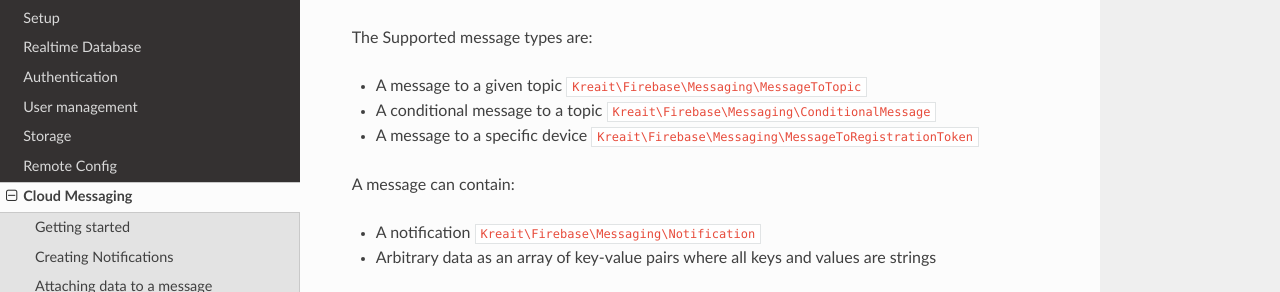
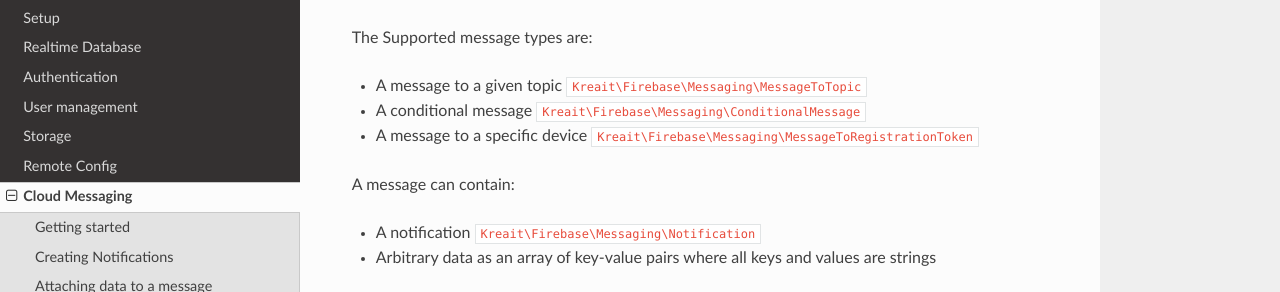
Before and after one commit to kreait/firebase-php, a Sphinx documentation site: the page built from docs/cloud-messaging.rst, in a window 1280 px wide and 900 px high, scrolled down 796 px. Shown: the part 157-449 px from the top of the window. Built offline with Sphinx 7.4.7 and the Read the Docs theme 2.0.0, drawn with Linux system fonts in a browser that asks for light colours.

Commit message:
Fix documentation about Conditional Messages

```diff
--- a/docs/cloud-messaging.rst
+++ b/docs/cloud-messaging.rst
@@ -38,7 +38,7 @@
 The Supported message types are:
 
 - A message to a given topic ``Kreait\Firebase\Messaging\MessageToTopic``
-- A conditional message to a topic ``Kreait\Firebase\Messaging\ConditionalMessage``
+- A conditional message ``Kreait\Firebase\Messaging\ConditionalMessage``
 - A message to a specific device ``Kreait\Firebase\Messaging\MessageToRegistrationToken``
 
 A message can contain:
```
